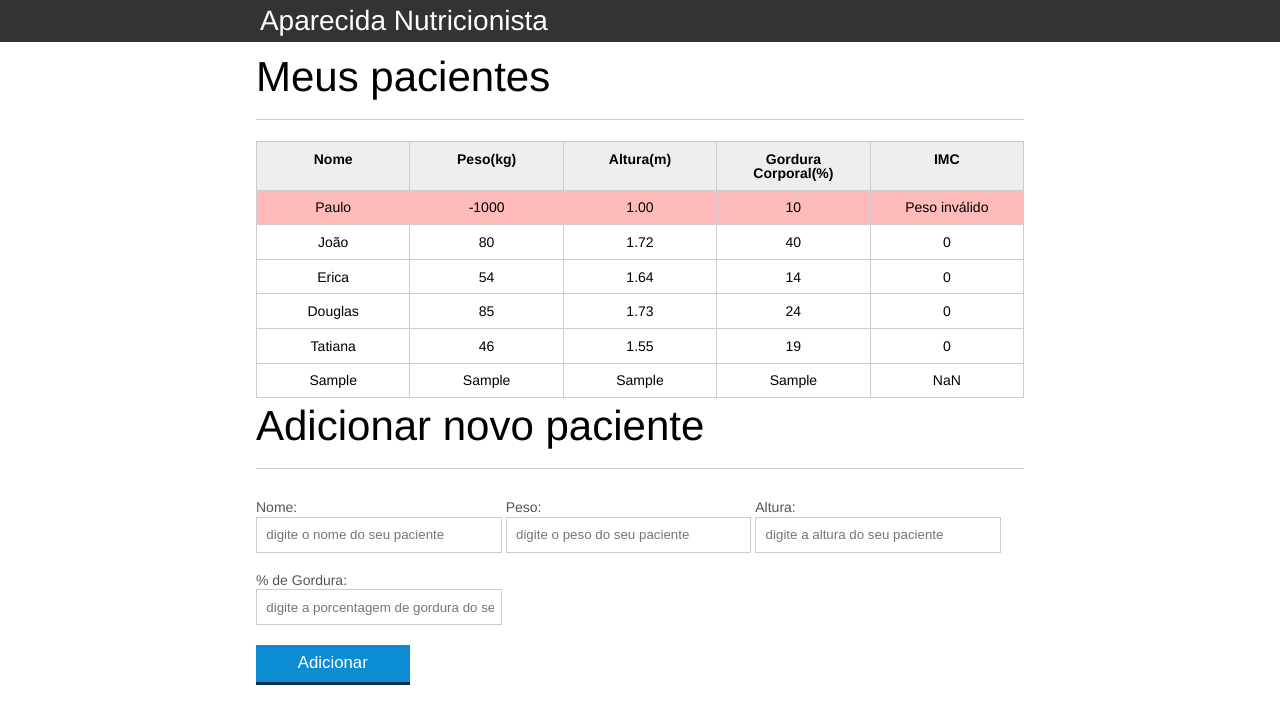
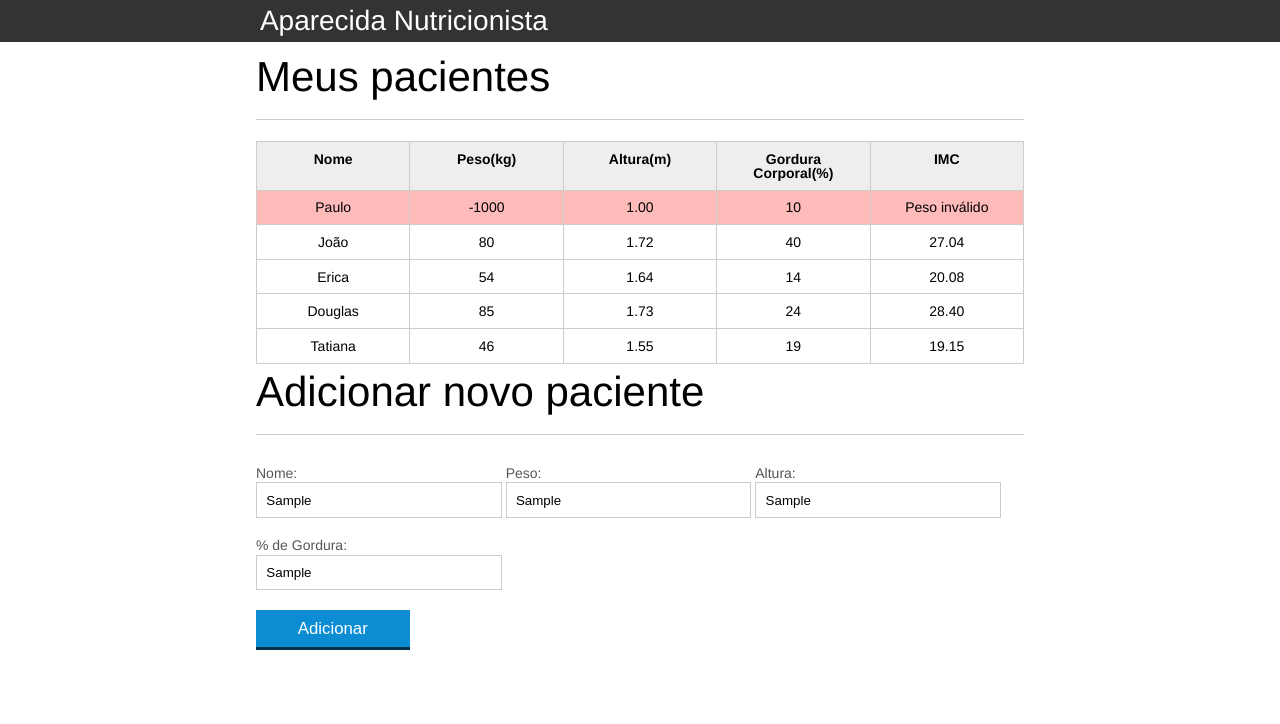
Before and after one commit to MuriloLunardon/AluraJS, a plain HTML site: page index.html in a window 1280 px wide. Both pictures are taken after typing "Sample", "Sample", "Sample", "Sample" into the empty fields and a click on the button "Adicionar". Drawn offline with Linux system fonts and the light colour scheme.

Commit message:
Estudos 25/11/2022

```diff
--- a/index.html
+++ b/index.html
@@ -71,6 +71,7 @@
 		</main>
 		<section class="container">
 			<h2 id="titulo-form">Adicionar novo paciente</h2>
+			<span id="mansagem-erro"></span>
 			<form id="form-adiciona">
 				<div class="grupo">
 					<label for="nome">Nome:</label>
--- a/js/calculaimc.js
+++ b/js/calculaimc.js
@@ -15,17 +15,17 @@ for (var i = 0; i < pacientes.length; i++) {
 
     var tdImc = paciente.querySelector(".info-imc")
 
-    var pesoValido = true
-    var alturaValida = true
+    var pesoValido = validaPeso(peso)
+    var alturaValida = validaAltura(altura)
 
-    if(peso <= 0 || peso >= 1000) {
+    if(!pesoValido) {
         console.log("Peso inválido")
         tdImc.textContent = "Peso inválido"
         pesoValido = false
         paciente.classList.add("paciente-invalido")
     }
 
-    if(altura <= 0 || altura >= 3.00){
+    if(!alturaValida){
         console.log("Altura inválida")
         tdImc.textContent = "Altura inválida"
         alturaValida = false
@@ -34,8 +34,26 @@ for (var i = 0; i < pacientes.length; i++) {
 
     if(pesoValido && alturaValida){
         var imc = calculaImc(peso, altura)
+        tdImc.textContent = imc
     }
 }
+
+function validaPeso(peso){
+    if(peso >= 0 && peso < 1000){
+        return true
+    } else {
+        return false
+    }
+}
+
+function validaAltura(altura){
+    if(altura >= 0 && altura <= 3.0){
+        return true
+    } else {
+        return false
+    }
+}
+
 
 function calculaImc(peso, altura){
     var imc = 0
--- a/js/form.js
+++ b/js/form.js
@@ -7,13 +7,17 @@ botaoAdicionar.addEventListener("click",function(event){
 
     var pacienteTr = montaTr(paciente)
 
+    if(!validaPaciente(paciente)){
+        console.log("Peso inválido")
+        return
+    }
+
     //Adicionando o paciente na tabela
     var tabela = document.querySelector("#tabela-pacientes")
 
     tabela.appendChild(pacienteTr)
 
     form.reset()
-
 })
 
 function pacienteForm(form){
@@ -45,6 +49,13 @@ function montaTd(dado, classe){
     var td = document.createElement("td")
     td.textContent = dado
     td.classList.add(classe)
-
     return td
 }
+
+function validaPaciente(paciente){
+    if(validaPeso(paciente.peso)){
+        return true
+    }else{
+        return false
+    }
+}
```
